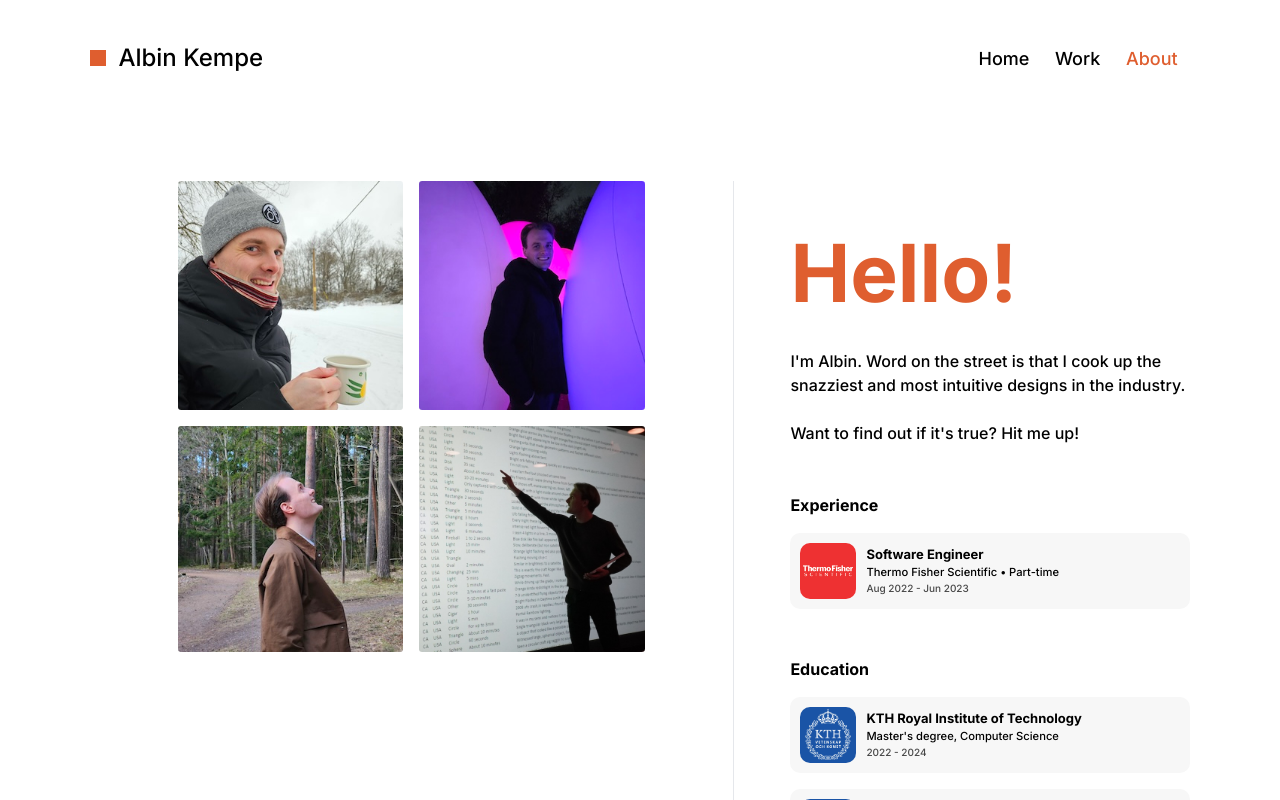
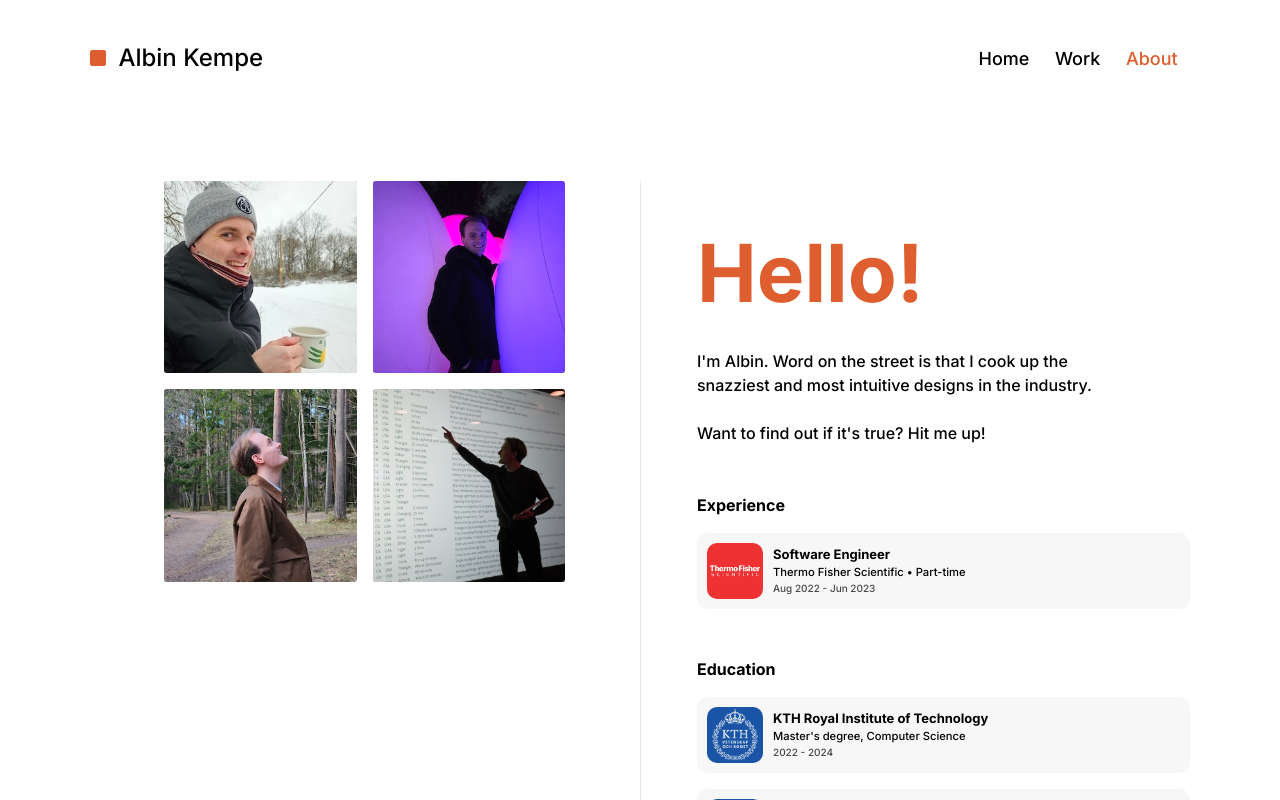
Before and after one commit to albinkempe/albinkempe.github.io, a Next.js app: page /about in a window 1280 px wide. Shown: the top 800 px of the page. Built offline with nearby package versions, Linux system fonts and the light colour scheme.

Commit message:
added placeholder divs for images

```diff
--- a/src/app/about/page.tsx
+++ b/src/app/about/page.tsx
@@ -7,12 +7,20 @@ const AboutPage = () => {
         <div className="about">
             <div className="gallery">
                 <div className="galleryrow">
-                    <Image src={"/albin-1.jpg"} width={600} height={600} alt="Picture of Albin Kempe"/>
-                    <Image src={"/albin-2.jpg"} width={600} height={600} alt="Picture of Albin Kempe"/>
+                    <div className="imgPlacerholder">
+                        <Image src={"/albin-1.jpg"} width={600} height={600} alt="Picture of Albin Kempe"/>
+                    </div>
+                    <div className="imgPlacerholder">
+                        <Image src={"/albin-2.jpg"} width={600} height={600} alt="Picture of Albin Kempe"/>
+                    </div>
                 </div>
                 <div className="galleryrow">
-                    <Image src={"/albin-3.jpg"} width={600} height={600} alt="Picture of Albin Kempe"/>
-                    <Image src={"/albin-5.jpg"} width={600} height={600} alt="Picture of Albin Kempe"/>
+                    <div className="imgPlacerholder">
+                        <Image src={"/albin-3.jpg"} width={600} height={600} alt="Picture of Albin Kempe"/>
+                    </div>
+                    <div className="imgPlacerholder">
+                        <Image src={"/albin-5.jpg"} width={600} height={600} alt="Picture of Albin Kempe"/>
+                    </div>
                 </div>
             </div>
             <div className="desc">
--- a/src/app/components/Navigation/Navigation.module.css
+++ b/src/app/components/Navigation/Navigation.module.css
@@ -18,6 +18,7 @@
 .box {
     height: 1rem;
     width: 1rem;
+    border-radius: 2px;
     background-color: rgb(223, 94, 47);
 }
 
@@ -82,10 +83,10 @@
         align-items: center;
     }
 
-    .box {
-        height: 1rem;
-        width: 1rem;
-        background-color: rgb(223, 94, 47);
+    .box:hover {
+        background-color: rgb(245, 234, 189);
+        background-image: url(../../../../public/smile2.png);
+        background-size: cover;
     }
 
     .h1 {
--- a/src/app/components/Navigation/Navigation.tsx
+++ b/src/app/components/Navigation/Navigation.tsx
@@ -23,10 +23,10 @@ const Navigation = () => {
     return (
         <div className={styles.bar}>
             <div className={styles.header}>
-                    <div className={styles.title}>
+                    <a className={styles.title} href="/">
                         <div className={styles.box}></div>
-                        <a className={styles.h1} href="/">Albin Kempe</a>
-                    </div>
+                        <p className={styles.h1}>Albin Kempe</p>
+                    </a>
                     <a onClick={toggleMenu} className={styles.icon}>
                         {menuOpen ? <XMarkIcon className="h-7 w-7" /> : <Bars2Icon className="h-7 w-7" />}
                     </a>
--- a/src/app/globals.css
+++ b/src/app/globals.css
@@ -169,6 +169,7 @@ footer {
         flex-direction: row;
         justify-content: center;
         align-items: start;
+        width: 100%;
     }
 
     .gallery {
@@ -176,6 +177,7 @@ footer {
         flex-direction: column;
         justify-content: center;
         gap: 1rem;
+        width: 50%;
     }
 
     .galleryrow {
@@ -185,8 +187,15 @@ footer {
         gap: 1rem;
     }
 
+    .imgPlacerholder {
+        width: 35%;
+        background-color: rgb(159, 159, 159);
+        border-radius: 0.2rem;
+    }
+
     .galleryrow img {
-        width: 35%;
+        width: 100%;
+        height: 100%;
         border-radius: 0.2rem;
     }
 
@@ -196,6 +205,7 @@ footer {
         align-items: start;
         border-left-width: 1px;
         padding-left: 3.5rem;
+        width: 50%;
     }
 
     .desc h2 {
@@ -266,8 +276,15 @@ footer {
         gap: 1rem;
     }
 
+    .imgPlacerholder {
+        width: 40%;
+        background-color: rgb(181, 181, 181);
+        border-radius: 0.2rem;
+    }
+
     .galleryrow img {
-        width: 40%;
+        width: 100%;
+        height: 100%;
         border-radius: 0.2rem;
     }
 
--- a/src/app/page.tsx
+++ b/src/app/page.tsx
@@ -43,7 +43,7 @@ const HomePage = () => {
                       electronics and appliances consume."
           imgPath="/energuesser_main.png"
           link="https://www.figma.com/file/5ll8sP2M1RUJN9fx2gh9BM/Energuesser---Personal-Project-Prototype?type=design&node-id=0%3A1&mode=design&t=PbTbhSBA7yfYYaqs-1"
-          keywords={["Design Prototype"]}
+          keywords={["Design Prototype", "Case Study"]}
         />
         <CaseCard
           title="Twig"
```
Also changed, not shown: public/albin-1.jpg, public/smile2.png (added).
